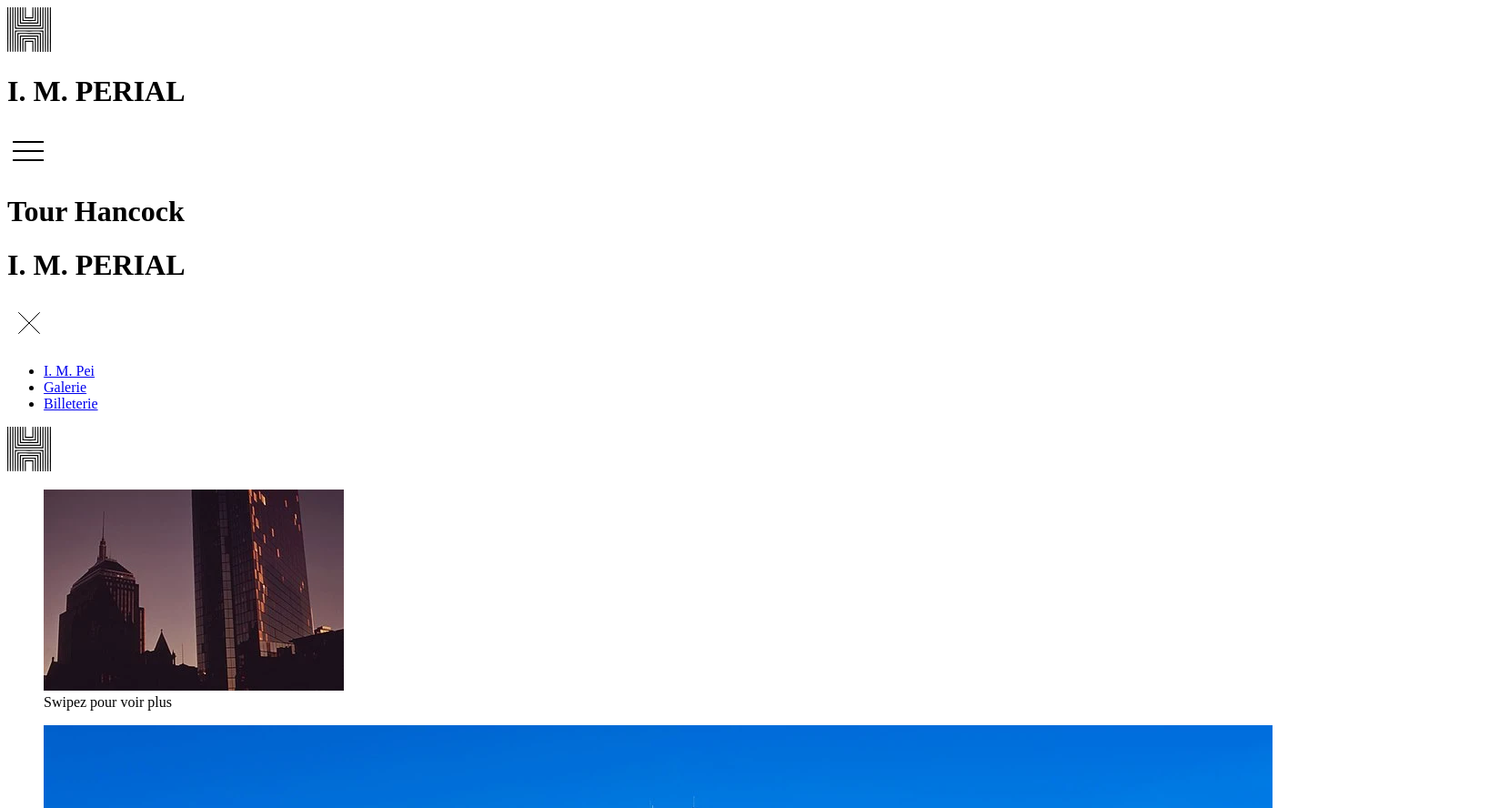
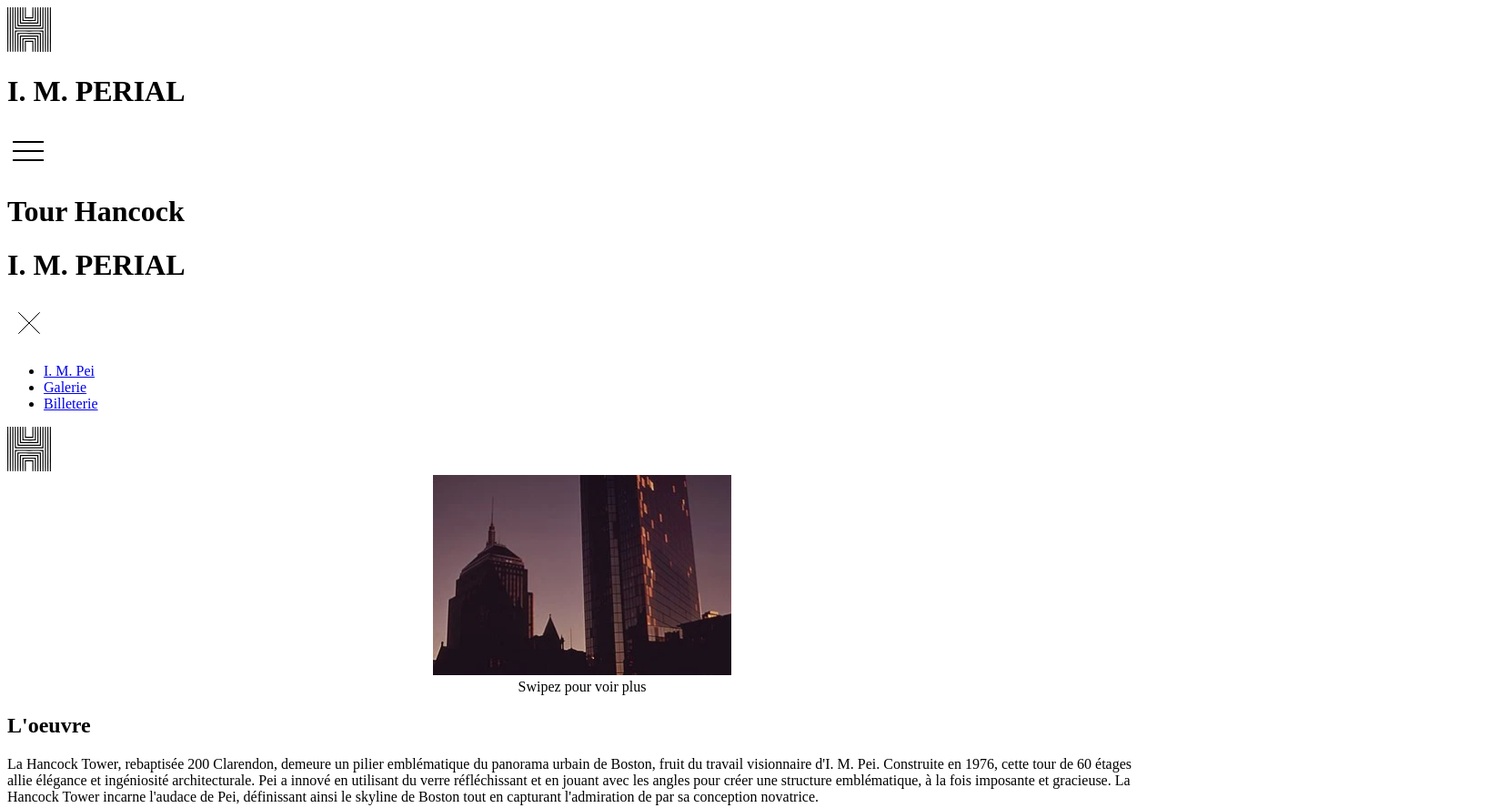
Before and after one commit to MMI-SAE-105/2023-sae-105-PETIT-Hugo, a plain HTML site: page fr/hancock.html in a window 1280 px wide. Shown: the top 888 px of the page at 91% size, 1648 px wide, since content can reach past the window. Drawn offline with nearby package versions, Linux system fonts and the light colour scheme.

Commit message:
ajout css carrousel

```diff
--- a/fr/hancock.html
+++ b/fr/hancock.html
@@ -7,6 +7,7 @@
     <meta name="viewport" content="width=device-width, initial-scale=1.0" />
     <title>I. M. PERIAL</title>
     <script defer src="https://unpkg.com/alpinejs"></script>
+    <link href="../src/css/base/carrousel.css" rel="stylesheet">
 </head>
 
 <body>
```
